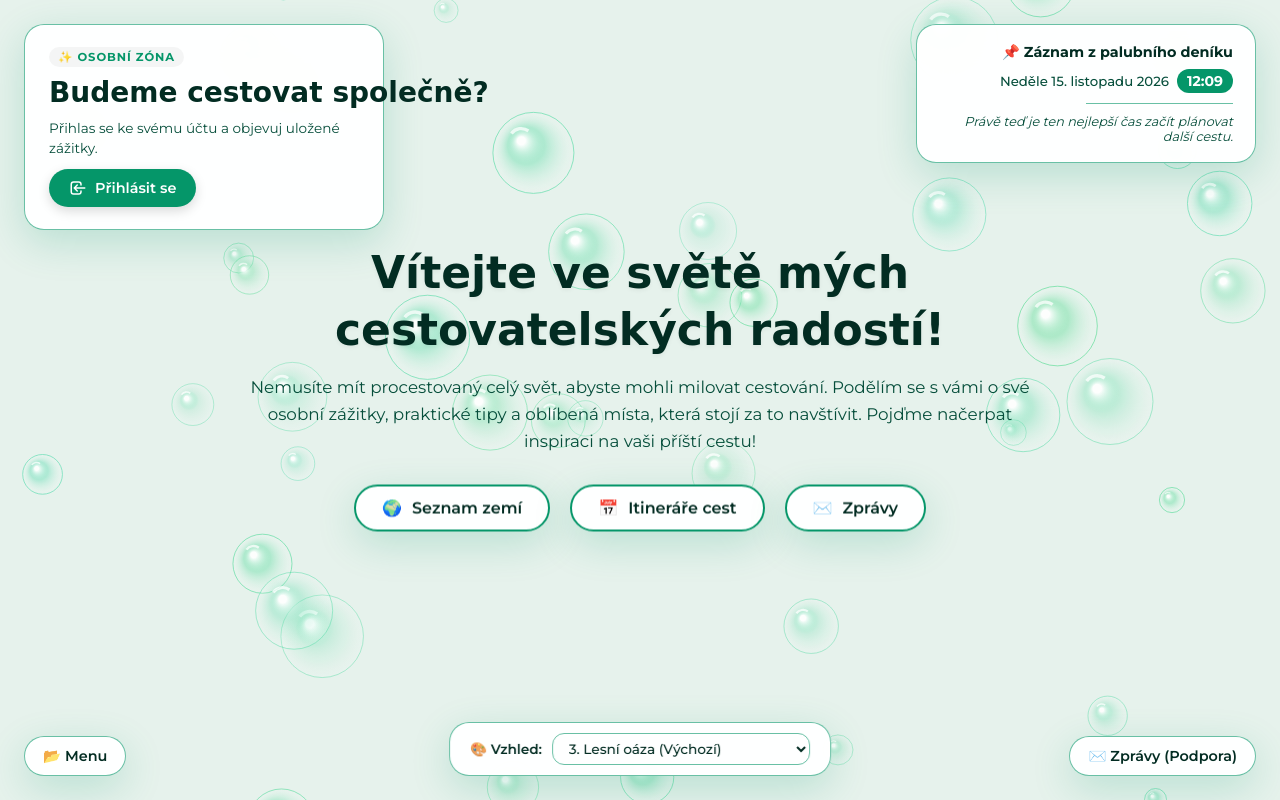
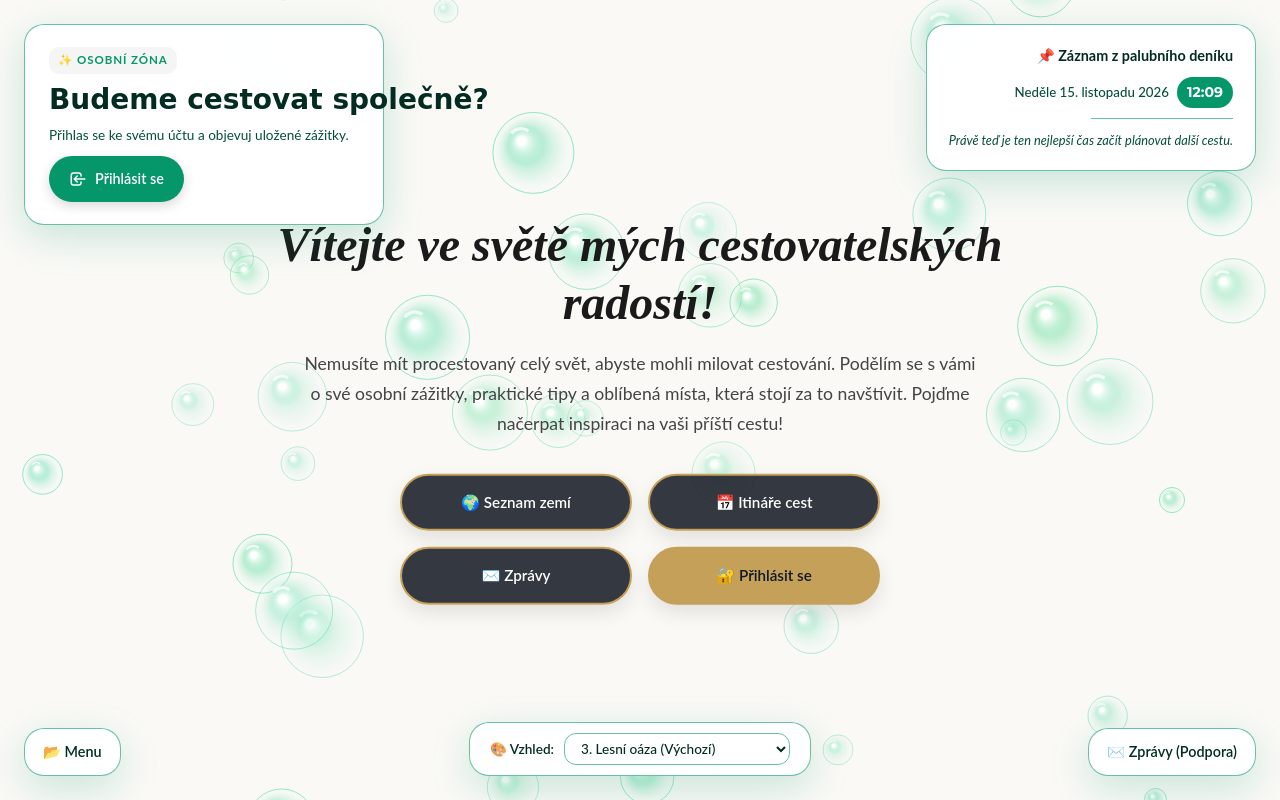
Before and after one commit to AndyZej/cestovni_projekt, a Django app: page / in a window 1280 px wide. Run offline with Django 5.2, Linux system fonts and the light colour scheme; some web fonts are replaced.

Commit message:
Initial commit

```diff
--- a/core/templates/core/domovsky.html
+++ b/core/templates/core/domovsky.html
@@ -2,27 +2,163 @@
 
 {% extends 'base.html' %}
 
-{% block title %}Cestovatelské radosti - Hlavní stránka{% endblock %}
+{% block title %}Domovská stránka - Cestovatelské radosti{% endblock %}
+
+{% block extra_head %}
+<style>
+    /* Jistota, že bubliny nebudou blokovat prokliky */
+    #bubble-canvas {
+        pointer-events: none !important;
+    }
+
+    :root {
+        --luxury-dark: #1a1a1a;
+        --luxury-gold: #c5a059;
+        --luxury-gold-hover: #b08d46;
+        --bg-color: #faf9f6;
+        --card-bg: #ffffff;
+        --text-main: #333333;
+    }
+
+    body {
+        font-family: 'Lato', sans-serif;
+        background-color: var(--bg-color);
+        color: var(--text-main);
+        margin: 0;
+        padding: 0;
+        line-height: 1.8;
+    }
+
+    .home-hero-wrapper {
+        max-width: 780px;
+        margin: 0 auto;
+        padding: 60px 20px 40px 20px;
+        text-align: center;
+        position: relative;
+        z-index: 10;
+    }
+
+    .hero-title {
+        font-family: 'Playfair Display', serif;
+        font-style: italic;
+        font-size: 3rem;
+        font-weight: 700;
+        color: var(--luxury-dark);
+        margin-bottom: 18px;
+        line-height: 1.2;
+    }
+
+    .hero-subtitle {
+        font-size: 1.1rem;
+        color: #444;
+        max-width: 680px;
+        margin: 0 auto 35px auto;
+        line-height: 1.7;
+    }
+
+    /* Mřížka 2x2: dva prvky na prvním řádku, dva pod nimi */
+    .menu-grid-2x2 {
+        display: grid;
+        grid-template-columns: repeat(2, 1fr);
+        gap: 16px;
+        max-width: 480px;
+        margin: 0 auto;
+    }
+
+    @media (max-width: 520px) {
+        .menu-grid-2x2 {
+            grid-template-columns: 1fr;
+        }
+        .hero-title {
+            font-size: 2.2rem;
+        }
+    }
+
+    .menu-btn {
+        background: rgba(30, 35, 45, 0.9);
+        border: 2px solid var(--luxury-gold);
+        color: white;
+        padding: 13px 20px;
+        border-radius: 30px;
+        text-decoration: none;
+        font-size: 0.95rem;
+        font-weight: 600;
+        transition: all 0.3s ease;
+        display: flex;
+        align-items: center;
+        justify-content: center;
+        gap: 8px;
+        box-shadow: 0 8px 20px rgba(0,0,0,0.1);
+    }
+
+    .menu-btn:hover {
+        background-color: var(--luxury-gold);
+        color: #0f172a;
+        transform: translateY(-3px);
+        box-shadow: 0 10px 25px rgba(197, 160, 89, 0.4);
+    }
+
+    /* Zvýrazněné tlačítko pro přihlášený účet */
+    .menu-btn-account {
+        background: var(--luxury-dark);
+        border: 2px solid var(--luxury-gold);
+        color: var(--luxury-gold);
+    }
+
+    .menu-btn-account:hover {
+        background-color: var(--luxury-gold);
+        color: #0f172a;
+    }
+
+    /* Zvýrazněné tlačítko pro nepřihlášeného uživatele */
+    .menu-btn-login {
+        background: var(--luxury-gold);
+        border: 2px solid var(--luxury-gold);
+        color: #0f172a;
+    }
+
+    .menu-btn-login:hover {
+        background-color: var(--luxury-dark);
+        color: var(--luxury-gold);
+    }
+</style>
+{% endblock %}
 
 {% block content %}
-    <h1 class="main-heading">Vítejte ve světě mých cestovatelských radostí!</h1>
-    <p class="sub-heading">
+<div class="home-hero-wrapper">
+    <!-- Úvodní text domovské stránky -->
+    <h1 class="hero-title">Vítejte ve světě mých cestovatelských radostí!</h1>
+    <p class="hero-subtitle">
         Nemusíte mít procestovaný celý svět, abyste mohli milovat cestování. Podělím se s vámi o své osobní zážitky, praktické tipy a oblíbená místa, která stojí za to navštívit. Pojďme načerpat inspiraci na vaši příští cestu!
     </p>
 
-    <!-- Tlačítka (Seznam zemí, Itineráře a Zprávy) -->
-    <div class="split-buttons-wrapper">
-        <a href="{% url 'seznam_zemi' %}" class="split-btn">
-            <span class="btn-icon">🌍</span>
-            <span>Seznam zemí</span>
+    <!-- Mřížka 2x2: 2 tlačítka nahoře, 2 pod nimi -->
+    <div class="menu-grid-2x2">
+        <!-- 1. řádek vlevo -->
+        <a href="{% url 'domov' %}" class="menu-btn">
+            🌍 Seznam zemí
         </a>
-        <a href="{% url 'seznam_itineraru' %}" class="split-btn">
-            <span class="btn-icon">📅</span>
-            <span>Itineráře cest</span>
+
+        <!-- 1. řádek vpravo -->
+        <a href="{% url 'domov' %}" class="menu-btn">
+            📅 Itináře cest
         </a>
-        <a href="{% url 'zpravy' %}" class="split-btn">
-            <span class="btn-icon">✉️</span>
-            <span>Zprávy</span>
+
+        <!-- 2. řádek vlevo -->
+        <a href="{% url 'zpravy' %}" class="menu-btn">
+            ✉️ Zprávy
         </a>
+
+        <!-- 2. řádek vpravo: ÚČET (odkaz na dashboard nebo přihlášení) -->
+        {% if user.is_authenticated %}
+            <a href="{% url 'dashboard_uctu' %}" class="menu-btn menu-btn-account">
+                👤 Můj účet ({{ user.username }})
+            </a>
+        {% else %}
+            <a href="{% url 'login' %}" class="menu-btn menu-btn-login">
+                🔐 Přihlásit se
+            </a>
+        {% endif %}
     </div>
+</div>
 {% endblock %}
--- a/core/urls/__init__.py
+++ b/core/urls/__init__.py
@@ -6,7 +6,8 @@ from .auth_urls import urlpatterns as auth_patterns
 from .login_urls import urlpatterns as login_patterns
 from .main_urls import urlpatterns as main_patterns
 from .profile_urls import urlpatterns as profile_patterns
-from .menu import urlpatterns as menu_patterns  # <-- Přidáno načtení menu
+from .menu import urlpatterns as menu_patterns
+from .dashboard_uctu import urlpatterns as dashboard_uctu_patterns  # <-- Přidáno načtení dashboardu
 
 # Zde sesbíráme všechny URL patterny dohromady
 urlpatterns = []
@@ -15,3 +16,4 @@ urlpatterns += login_patterns
 urlpatterns += profile_patterns
 urlpatterns += auth_patterns
 urlpatterns += menu_patterns
+urlpatterns += dashboard_uctu_patterns  # <-- Přidáno do seznamu
--- a/core/urls/auth_urls.py
+++ b/core/urls/auth_urls.py
@@ -1,9 +1,11 @@
 
 
 
+from django.contrib.auth import views as auth_views
 from django.urls import path
-from core.views import registrace
 
 urlpatterns = [
-    path('registrace/', registrace, name='registrace'),
+    # ... vaše ostatní URL ...
+    path('zmena-hesla/', auth_views.PasswordChangeView.as_view(template_name='core/password_change.html'), name='password_change'),
+    path('zmena-hesla/hotovo/', auth_views.PasswordChangeDoneView.as_view(template_name='core/password_change_done.html'), name='password_change_done'),
 ]
--- a/core/views/__init__.py
+++ b/core/views/__init__.py
@@ -3,6 +3,7 @@
 # views/__init__.py
 
 from .auth_views import *
+from .admin_dashboard import *
 from .dashboard_views import *
 from .home_views import *
 from .login_view import login_view
```
Also changed, not shown: core/templates/core/dashboard.html (added, +170 -0 lines), core/templates/core/password_change.html (added, +182 -0 lines), core/urls/dashboard_uctu.py (added, +8 -0 lines), core/views/admin_dashboard.py (added, +30 -0 lines), core/views/dashboard_views.py (+12 -4 lines), db.sqlite3.
